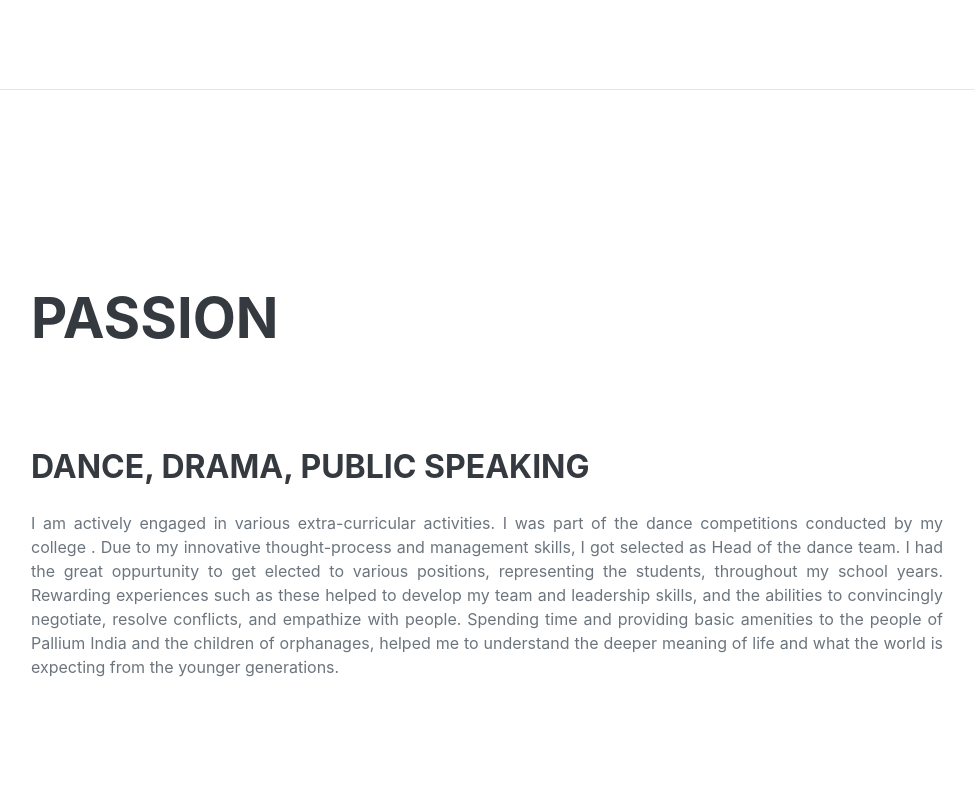
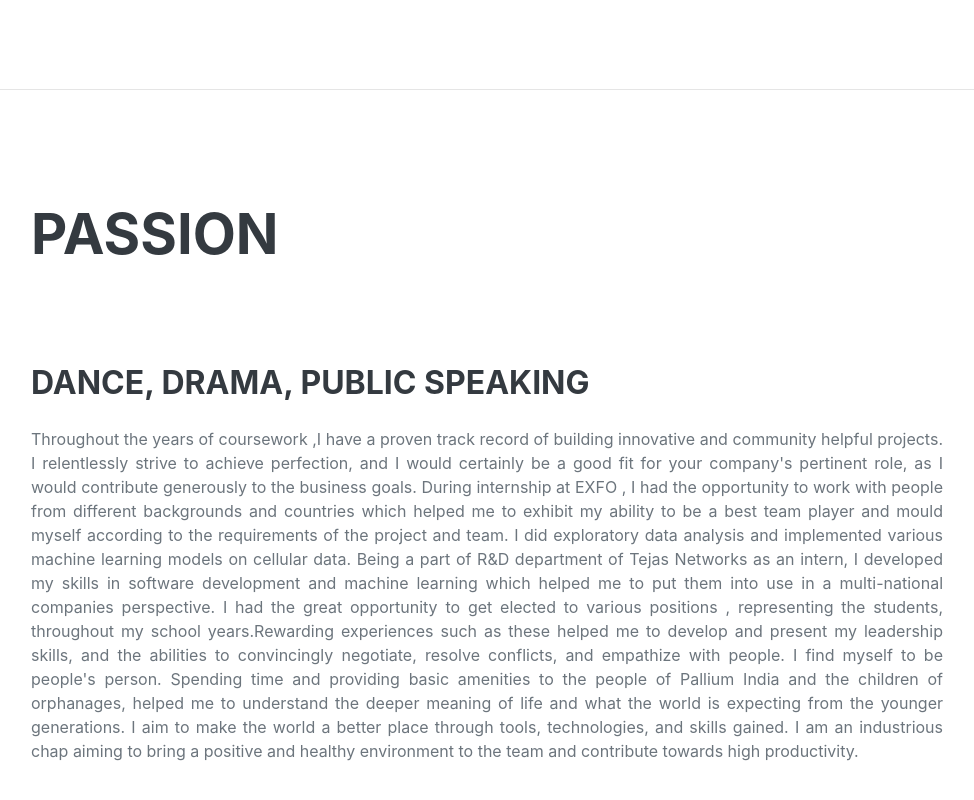
Before and after one commit to VinayakRNair/VinayakRNair, a plain HTML site: page index.html in a window 1280 px wide. Shown: the part 5336-6136 px from the top of the page, without its empty margins (289-1263 px from the left). Drawn offline with nearby package versions, Linux system fonts and the light colour scheme; a web font is replaced by a local one.

Commit message:
Update index.html

```diff
--- a/index.html
+++ b/index.html
@@ -305,13 +305,10 @@
                     <div class="flex-grow-1">
                         <h3 class="mb-0">Dance, Drama, Public Speaking </h3>
                         <br>
-                        <p align="justify">I am actively engaged in various extra-curricular activities.
-								I was  part of the dance competitions conducted by my college .
-								Due to my innovative thought-process and management skills, I got selected as Head of the dance team.
-								I had the great oppurtunity to get elected to various positions, representing the students, throughout my school years.
-								Rewarding experiences such as these helped to develop my team and leadership skills, and the abilities to convincingly negotiate,
-								resolve conflicts, and empathize with people. Spending time and providing basic amenities to the people of Pallium India
-								and the children of orphanages, helped me to understand the deeper meaning of life and what the world is expecting from the younger generations.</p>
+                        <p align="justify">Throughout the years of coursework ,I have a proven track record of building innovative and community helpful projects. I relentlessly strive to achieve perfection, and I would certainly be a good fit for your company's pertinent role, as I would contribute generously to the business goals.
+During internship at EXFO , I had the opportunity to work with people from different backgrounds and countries which helped me to exhibit my ability to be a best team player and mould myself according to the requirements of the project and team. I did exploratory data analysis and implemented various machine learning models on cellular data. Being a part of R&D department of Tejas Networks as an intern, I developed my skills in software development and machine learning which helped me to put them into use in a multi-national companies perspective.
+I had the great opportunity to get elected to various positions , representing the students, throughout my school years.Rewarding experiences such as these helped me to develop and present my leadership skills, and the abilities to convincingly negotiate, resolve conflicts, and empathize with people. I find myself to be people's person. Spending time and providing basic amenities to the people of Pallium India and the children of orphanages, helped me to understand the deeper meaning of life and what the world is expecting from the younger generations.
+I aim to make the world a better place through tools, technologies, and skills gained. I am an industrious chap aiming to bring a positive and healthy environment to the team and contribute towards high productivity.</p>
 		    </div>
 
 		</div>
```
